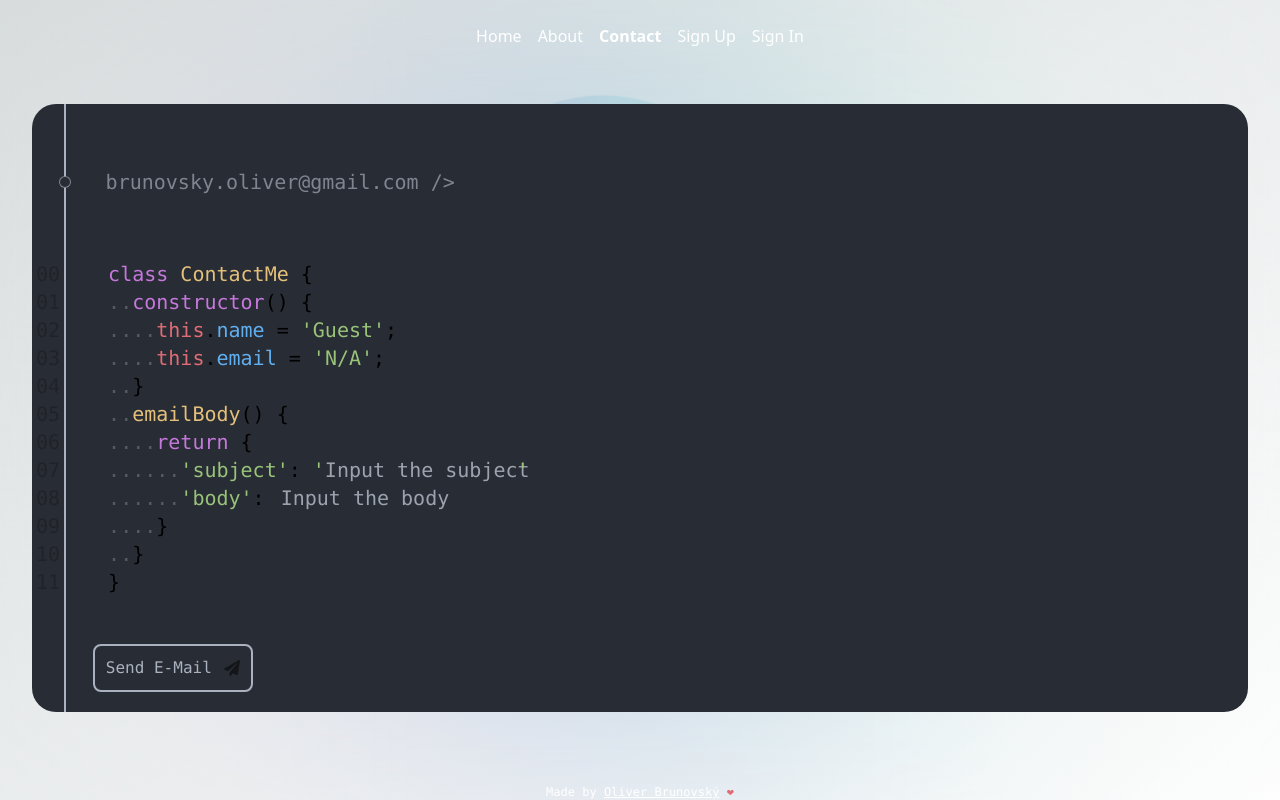
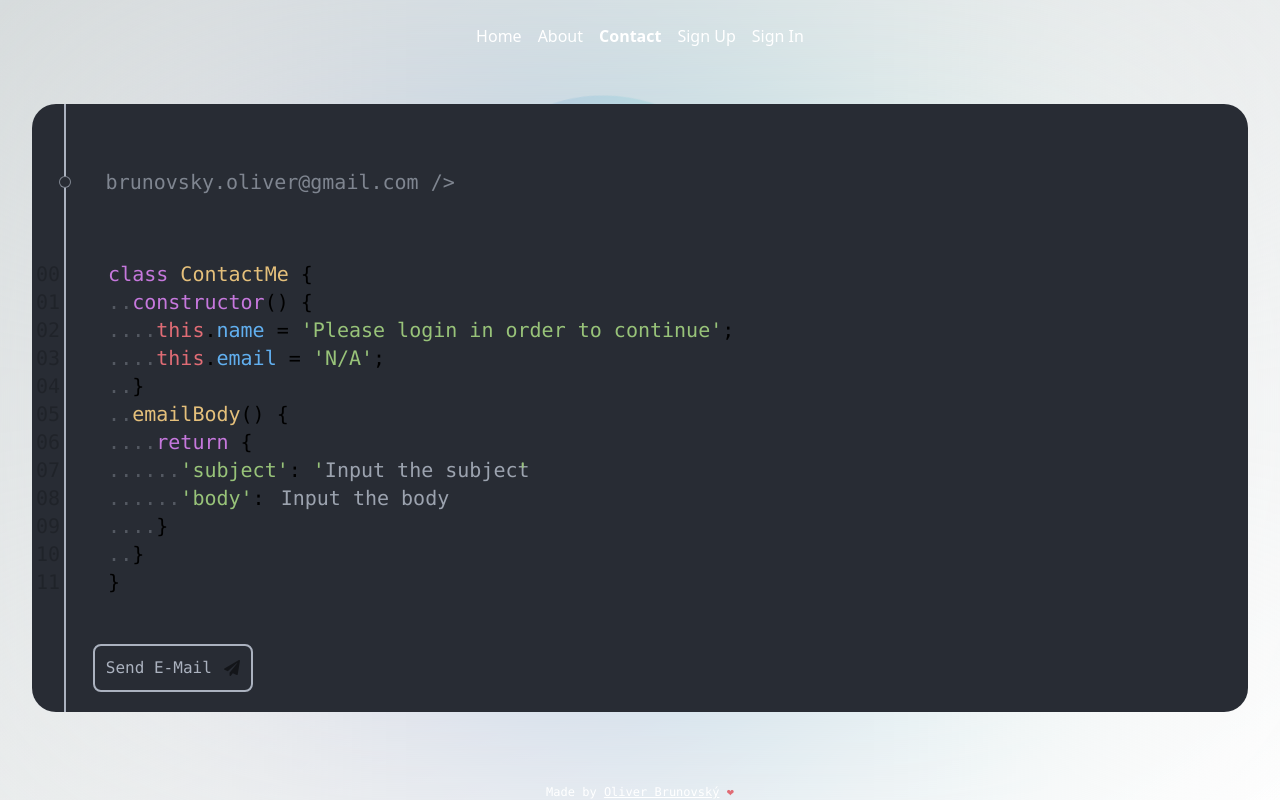
Before and after one commit to brunovskyoliver/portfolio, a Next.js app: page /ContactMe in a window 1280 px wide. Built offline with nearby package versions, Linux system fonts and the light colour scheme; no server answers.

Commit message:
signup signin feature working

```diff
--- a/src/pages/ContactMe.tsx
+++ b/src/pages/ContactMe.tsx
@@ -45,7 +45,7 @@ export default function ContactMe(): JSX.Element {
                         <span className='text-green'>
                             {"'"}
                             <span className='inline w-7.25 md:w-5.5'>
-                                <span>{user ? user.fullName : "Guest"}</span>
+                                <span>{user ? user.fullName : "Please login in order to continue"}</span>
                             </span>
                             {"'"}
                         </span>
```
